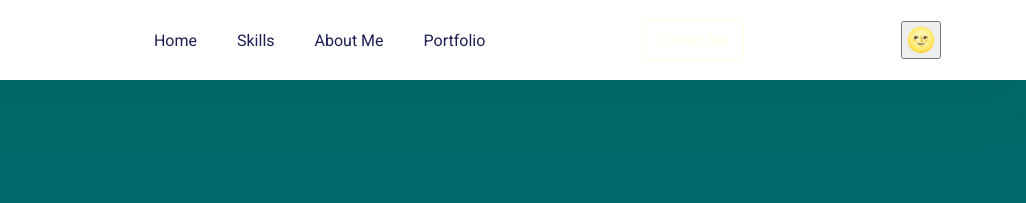
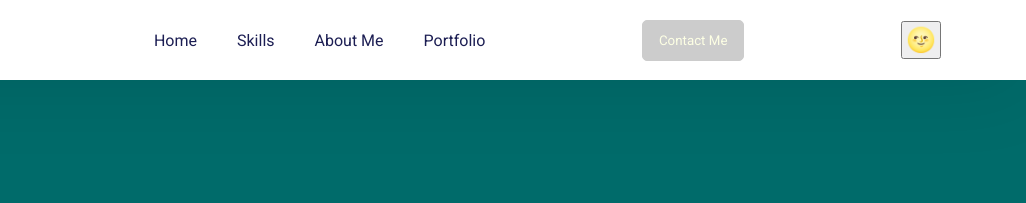
Before and after one commit to sushilvatane/sushilvatane, a plain HTML site: page index.html in a window 1280 px wide. Shown: the top 203 px of the page, 254-1280 px from the left. Drawn offline with nearby package versions, Linux system fonts and the light colour scheme.

Commit message:
Update style.css

```diff
--- a/style.css
+++ b/style.css
@@ -95,10 +95,10 @@ footer.dark-mode {
 
 nav .contact-btn {
     color: #fdffe4;
-    background-color: transparent;
+    background-color: #cccccc;
     padding: 12px 16px;
     border-radius: 5px;
-    border: 1px solid #fdffe4;
+    border: 1px solid #cccccc;
     cursor: pointer;
     transition: all 0.3s ease;
 }
```
